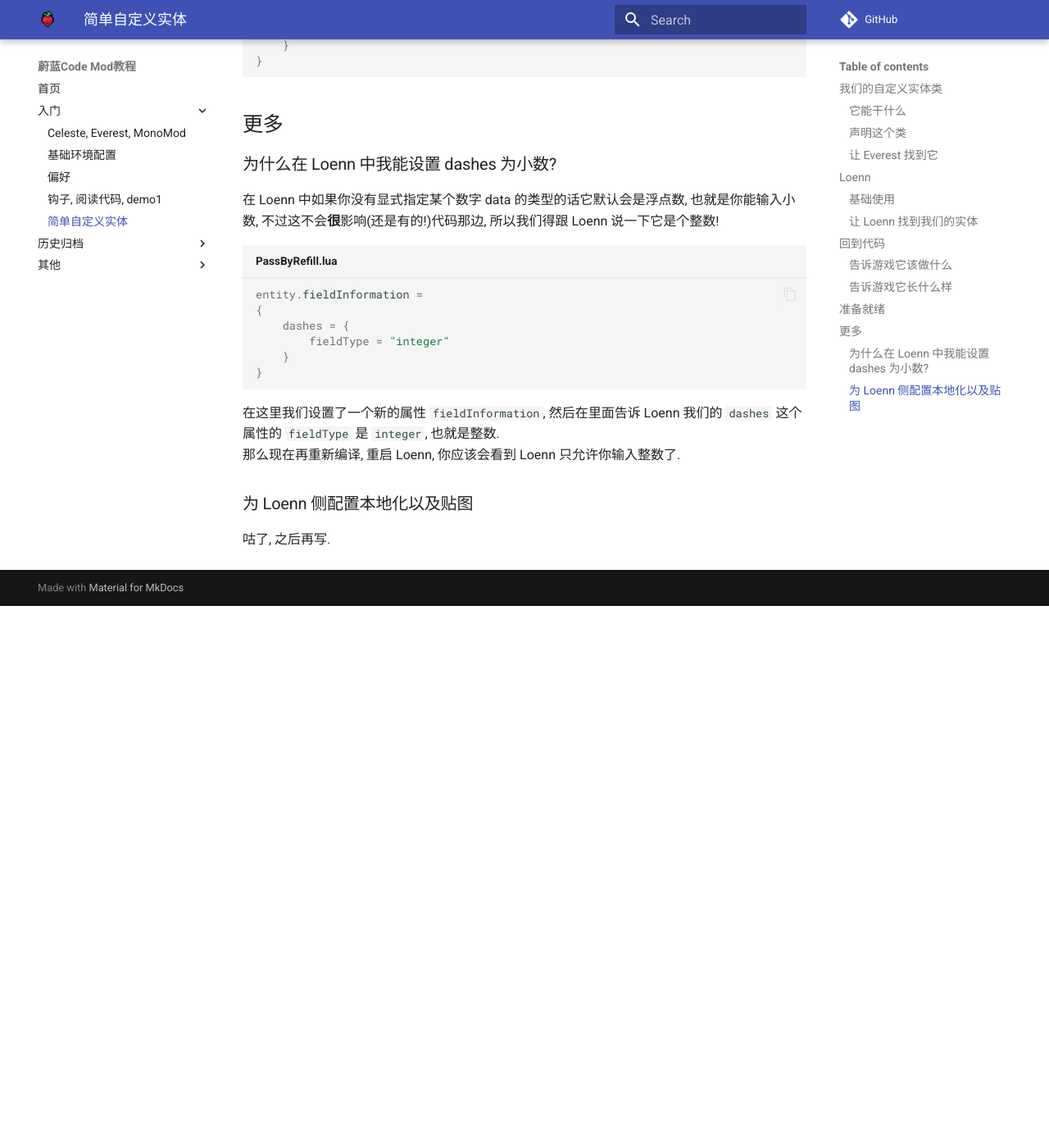
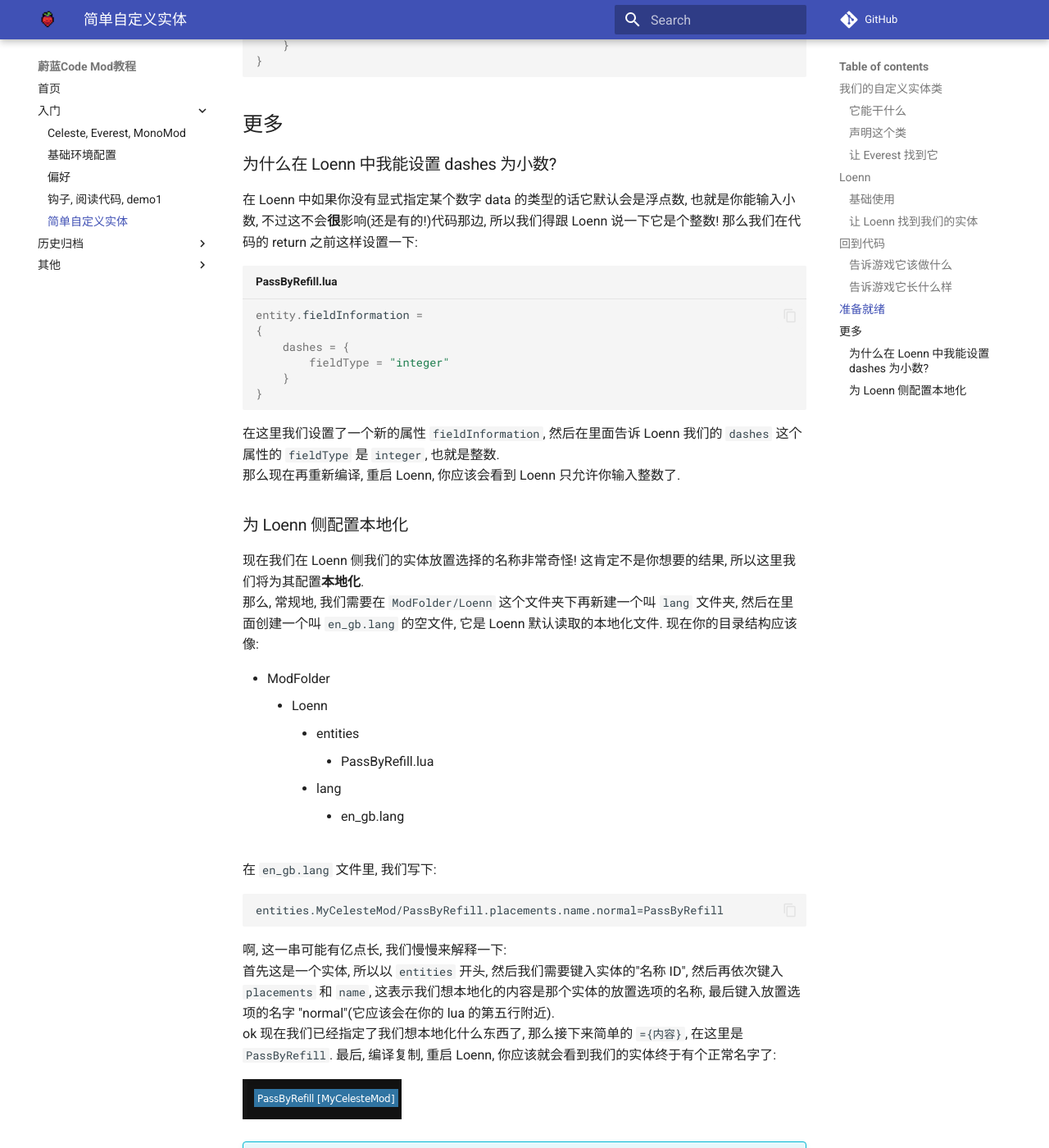
Before and after one commit to Saplonily/CelesteModTutorial, an MkDocs documentation site: the page built from docs/begin/SimpleEntity.md, in a window 1280 px wide and 1400 px high, scrolled down 9210 px. Shown: the whole window at 82% size. Built offline with MkDocs 1.6.1 and Material for MkDocs 9.7.7, drawn with Linux system fonts in a browser that asks for light colours; comment, search, counter and statistics services are not loaded; before the commit the page ends 9949 px from its top, so only the background shows below that; some of the changed text lies outside the part shown.

Commit message:
简单自定义实体末尾初稿

````diff
--- a/docs/begin/SimpleEntity.md
+++ b/docs/begin/SimpleEntity.md
@@ -283,7 +283,7 @@
 ### 为什么在 Loenn 中我能设置 dashes 为小数?
 
 在 Loenn 中如果你没有显式指定某个数字 data 的类型的话它默认会是浮点数,
-也就是你能输入小数, 不过这不会**很**影响(还是有的!)代码那边, 所以我们得跟 Loenn 说一下它是个整数!
+也就是你能输入小数, 不过这不会**很**影响(还是有的!)代码那边, 所以我们得跟 Loenn 说一下它是个整数! 那么我们在代码的 return 之前这样设置一下:
 ```lua title="PassByRefill.lua"
 entity.fieldInformation =
 {
@@ -295,6 +295,32 @@
 在这里我们设置了一个新的属性 `fieldInformation`, 然后在里面告诉 Loenn 我们的 `dashes` 这个属性的 `fieldType` 是 `integer`, 也就是整数.
 那么现在再重新编译, 重启 Loenn, 你应该会看到 Loenn 只允许你输入整数了.
 
-### 为 Loenn 侧配置本地化以及贴图
+### 为 Loenn 侧配置本地化
 
-咕了, 之后再写.
+现在我们在 Loenn 侧我们的实体放置选择的名称非常奇怪! 这肯定不是你想要的结果, 所以这里我们将为其配置**本地化**.
+那么, 常规地, 我们需要在 `ModFolder/Loenn` 这个文件夹下再新建一个叫 `lang` 文件夹, 然后在里面创建一个叫 `en_gb.lang` 的空文件,
+它是 Loenn 默认读取的本地化文件. 现在你的目录结构应该像:
+
+- ModFolder
+    - Loenn
+        - entities
+            - PassByRefill.lua
+        - lang
+            - en_gb.lang
+
+在 `en_gb.lang` 文件里, 我们写下:
+
+```lang
+entities.MyCelesteMod/PassByRefill.placements.name.normal=PassByRefill
+```
+
+啊, 这一串可能有亿点长, 我们慢慢来解释一下:
+首先这是一个实体, 所以以 `entities` 开头, 然后我们需要键入实体的"名称 ID", 然后再依次键入 `placements` 和 `name`,
+这表示我们想本地化的内容是那个实体的放置选项的名称, 最后键入放置选项的名字 "normal"(它应该会在你的 lua 的第五行附近).
+ok 现在我们已经指定了我们想本地化什么东西了, 那么接下来简单的 `={内容}`, 在这里是 `PassByRefill`. 最后, 编译复制, 重启 Loenn,
+你应该就会看到我们的实体终于有个正常名字了:
+
+![our-name!](image-8.png)
+
+!!! info
+    对于它的贴图我们之后再说, <del>我知道你很急但是你先别急</del>.
````
Also changed, not shown: docs/begin/image-8.png (added).
